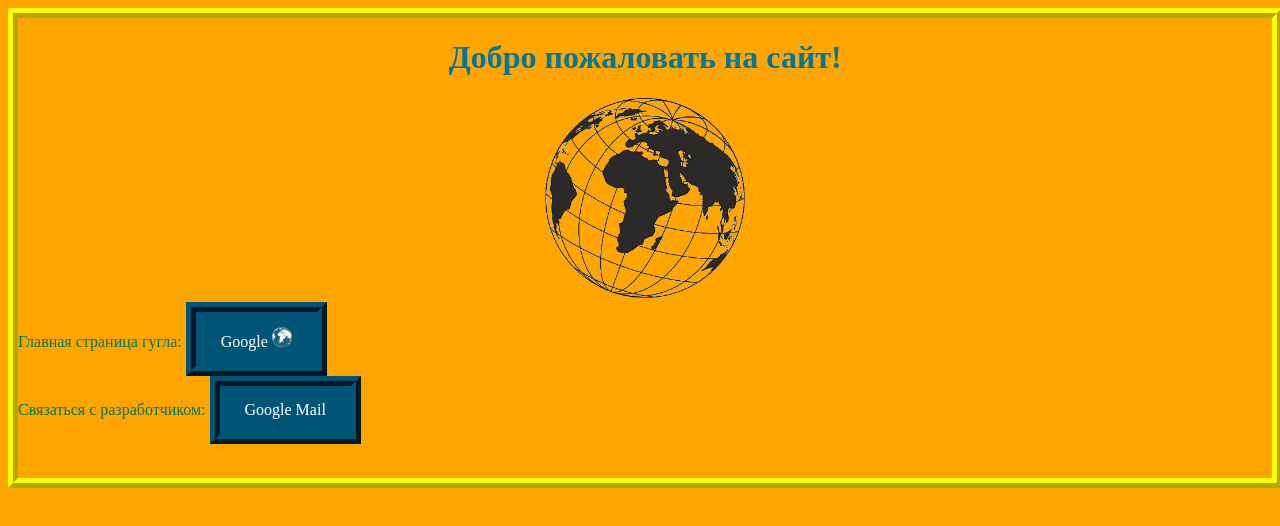
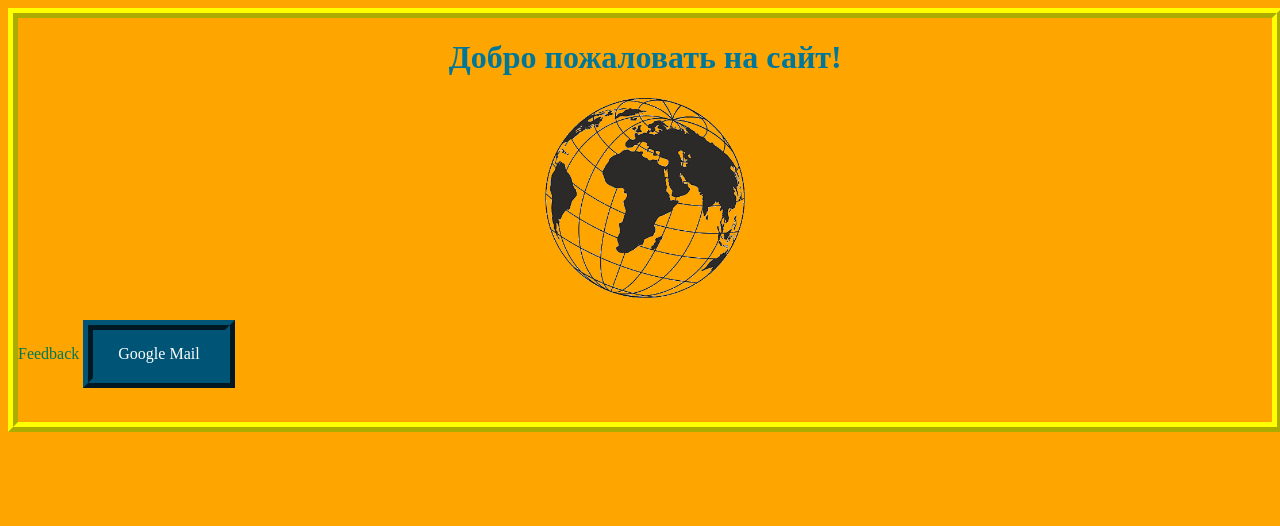
Before and after one commit to SharpnerW/sharpnerw.github.io, a plain HTML site: page index.html in a window 1280 px wide. Drawn offline with Linux system fonts and the light colour scheme.

Commit message:
Update index.html
1

```diff
--- a/index.html
+++ b/index.html
@@ -12,10 +12,10 @@
 <div class="1message">
 <h1>Добро пожаловать на сайт!</h1><img src="/images/globe_dark.png" width=200 height=200>
 <div class="messagelore">
-Главная страница гугла:
-<a href="https://www.google.com/">Google <img src="/images/globe_light.png" width=20  height=20></a>
 <br>
-Связаться с разработчиком: <a href="mailto:sherpliwm@gmail.com?">Google Mail</a>
+<div class="troubleshoot1">
+Feedback <a href="mailto:sherpliwm@gmail.com?">Google Mail</a>
+</div>
 </div>
 </div>
 <p></p>
```
